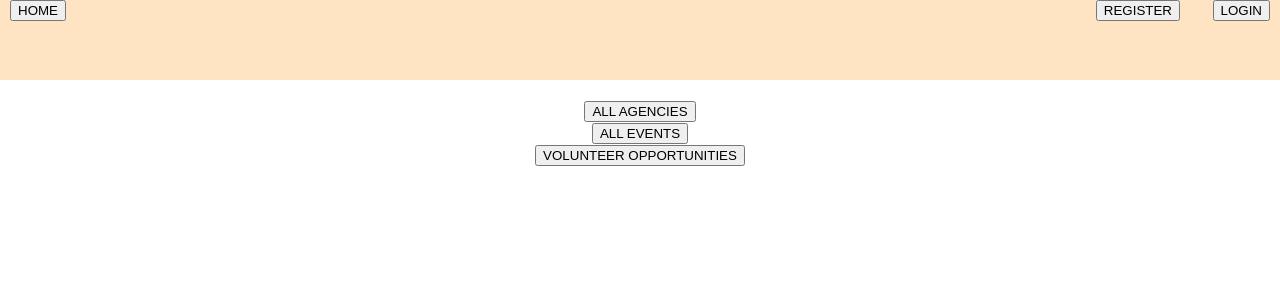
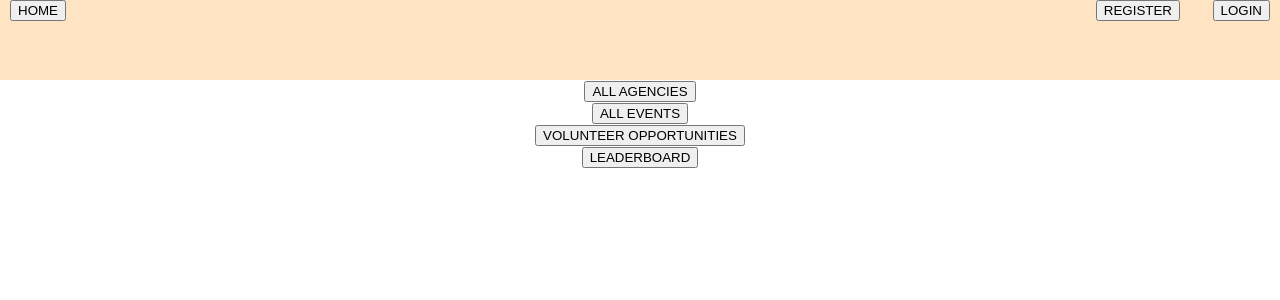
Before and after one commit to willboesetrio/tjpafe, a React (Create React App) app: page / in a window 1280 px wide. Shown: the top 300 px of the page. Built offline with nearby package versions, Linux system fonts and the light colour scheme.

Commit message:
add leaderboard

```diff
--- a/src/pages/Home.js
+++ b/src/pages/Home.js
@@ -11,15 +11,22 @@ const Home = () => {
 
   return (
     <div>
-        {userProfile && userProfile.account_type_id === "A" && <button onClick={() => navigate('/accounts')}>ALL ACCOUNTS</button>}<br/>
-        <button onClick={() => navigate('/agencies')}>ALL AGENCIES</button><br/>
-        <button onClick={() => navigate('/events')}>ALL EVENTS</button><br/>
-        <button onClick={() => navigate('/event-agency-jobs')}>VOLUNTEER OPPORTUNITIES</button><br/>
-        {userProfile && userProfile.account_type_id === "A" && <button onClick={() => navigate('/donations')}>ALL DONATIONS</button>}<br/>
-        {userProfile && userProfile.account_type_id === "A" && <button onClick={() => navigate('/event-participants')}>ALL VOLUNTEER RECORDS</button>}<br/>
-        {userProfile && userProfile.account_type_id === "V" && <button onClick={() => navigate('/user-profile')}>VIEW PROFILE</button>}<br/>
-        {userProfile && userProfile.account_type_id === "V" && <button onClick={() => navigate('/user-donations')}>YOUR DONATIONS</button>}<br/>
-        {userProfile && userProfile.account_type_id === "V" && <button onClick={() => navigate('/user-event-participants')}>YOUR VOLUNTEER RECORDS</button>}<br/>
+        {userProfile && userProfile.account_type_id === "A" &&
+          <div><button onClick={() => navigate('/accounts')}>ALL ACCOUNTS</button></div>}
+        <div><button onClick={() => navigate('/agencies')}>ALL AGENCIES</button></div>
+        <div><button onClick={() => navigate('/events')}>ALL EVENTS</button></div>
+        <div><button onClick={() => navigate('/event-agency-jobs')}>VOLUNTEER OPPORTUNITIES</button></div>
+        <div><button onClick={() => navigate('/leaderboard')}>LEADERBOARD</button></div>
+        {userProfile && userProfile.account_type_id === "A" &&
+          <div><button onClick={() => navigate('/donations')}>ALL DONATIONS</button></div>}
+        {userProfile && userProfile.account_type_id === "A" &&
+          <div><button onClick={() => navigate('/event-participants')}>ALL VOLUNTEER RECORDS</button></div>}
+        {userProfile && userProfile.account_type_id === "V" &&
+          <div><button onClick={() => navigate('/user-profile')}>VIEW PROFILE</button></div>}
+        {userProfile && userProfile.account_type_id === "V" &&
+          <div><button onClick={() => navigate('/user-donations')}>YOUR DONATIONS</button></div>}
+        {userProfile && userProfile.account_type_id === "V" &&
+          <div><button onClick={() => navigate('/user-event-participants')}>YOUR VOLUNTEER RECORDS</button></div>}
     </div>
   )
 }
--- /dev/null
+++ b/src/pages/LeaderBoard.js
@@ -0,0 +1,41 @@
+import React, {useEffect, useState} from 'react'
+import Account from '../components/Account';
+
+const LeaderBoard = () => {
+
+    const [accountsArray, setAccountsArray] = useState([]);
+
+    const getAccounts = async () => {
+        try {
+          const response = await fetch('http://localhost:8080/account-type/V', {
+            method: 'GET',
+            headers: {
+              'Content-Type': 'application/json'
+            }
+          });
+          const allAccounts = await response.json();
+          if (response.status === 200) {
+            const sorted = allAccounts.accounts.sort(function(a,b){return b.points - a.points})
+            setAccountsArray(sorted);
+            // setLoading(false);
+          }
+        } catch (err) {
+          console.log(err);
+          // setServerError(true);
+          // setLoading(false);
+        }
+      };
+
+      useEffect(() => {
+        getAccounts();
+      },[])
+
+  return (
+    <div>
+        <h3>LeaderBoard</h3>
+        {accountsArray.length > 0 && accountsArray.map((a) => <div key={a.id}><h5>{a.loginId} : {a.points} points</h5></div>)}
+    </div>
+  )
+}
+
+export default LeaderBoard
--- a/src/pages/Routing.js
+++ b/src/pages/Routing.js
@@ -13,6 +13,7 @@ import EventAgencyJobs from './EventAgencyJobs'
 import EventParticipants from './EventParticipants'
 import UserDonations from './UserDonations'
 import UserEventParticipants from './UserEventParticipants'
+import LeaderBoard from './LeaderBoard'
 
 
 const Routing = () => {
@@ -30,6 +31,7 @@ const Routing = () => {
             <Route path='/donations' element={<Donations />} />
             <Route path='/user-donations' element={<UserDonations />} />
             <Route path='/user-event-participants' element={<UserEventParticipants />} />
+            <Route path='/leaderboard' element={<LeaderBoard />} />
             <Route path='/login' element={<Login />} />
             <Route path='/user-profile' element={<UserProfile />} />
             <Route path='/register' element={<Register />} />
```
